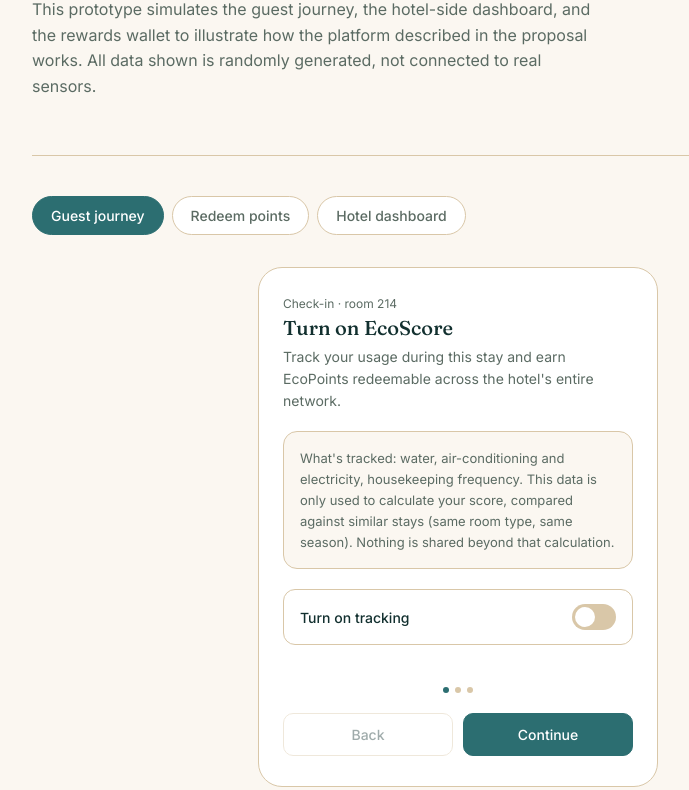
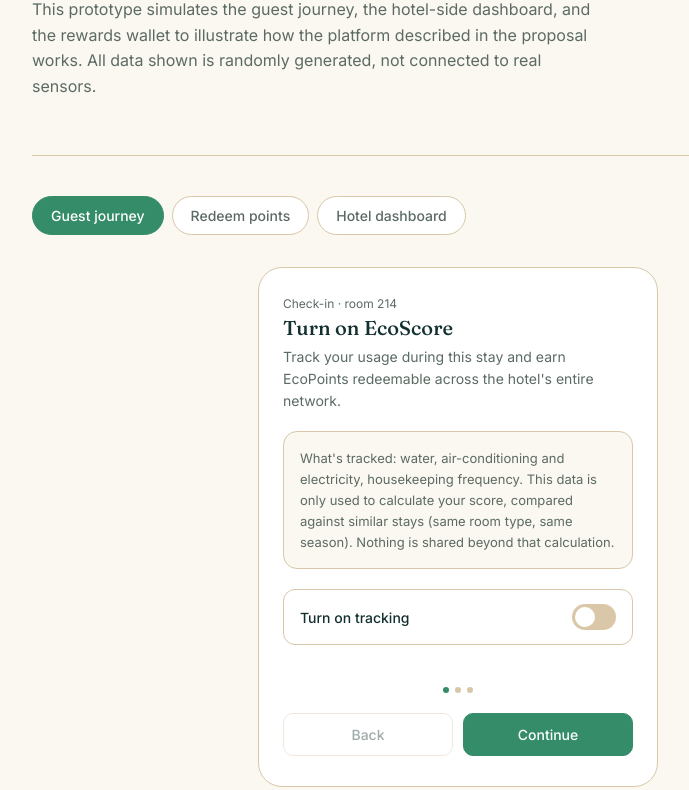
Before and after one commit to nicovan05/EcoPoint, a plain HTML site: page index.html in a window 1280 px wide. Shown: the part 191-981 px from the top of the page, without its empty margins (182-871 px from the left). Drawn offline with Linux system fonts and the light colour scheme.

Commit message:
Update index.html

```diff
--- a/index.html
+++ b/index.html
@@ -14,7 +14,7 @@
     --ink:#12302F;          /* main text color */
     --surface:#FBF7F1;      /* page background */
     --card:#FFFFFF;         /* card background */
-    --water:#2C6E71;        /* primary brand color */
+    --water:#348C68;        /* primary brand color */
     --water-dark:#194B4D;   /* darker brand shade, used for emphasis blocks */
     --sand:#E4D7C0;         /* light neutral, used in progress tracks */
     --sand-line:#D9C7A8;    /* borders */
```
